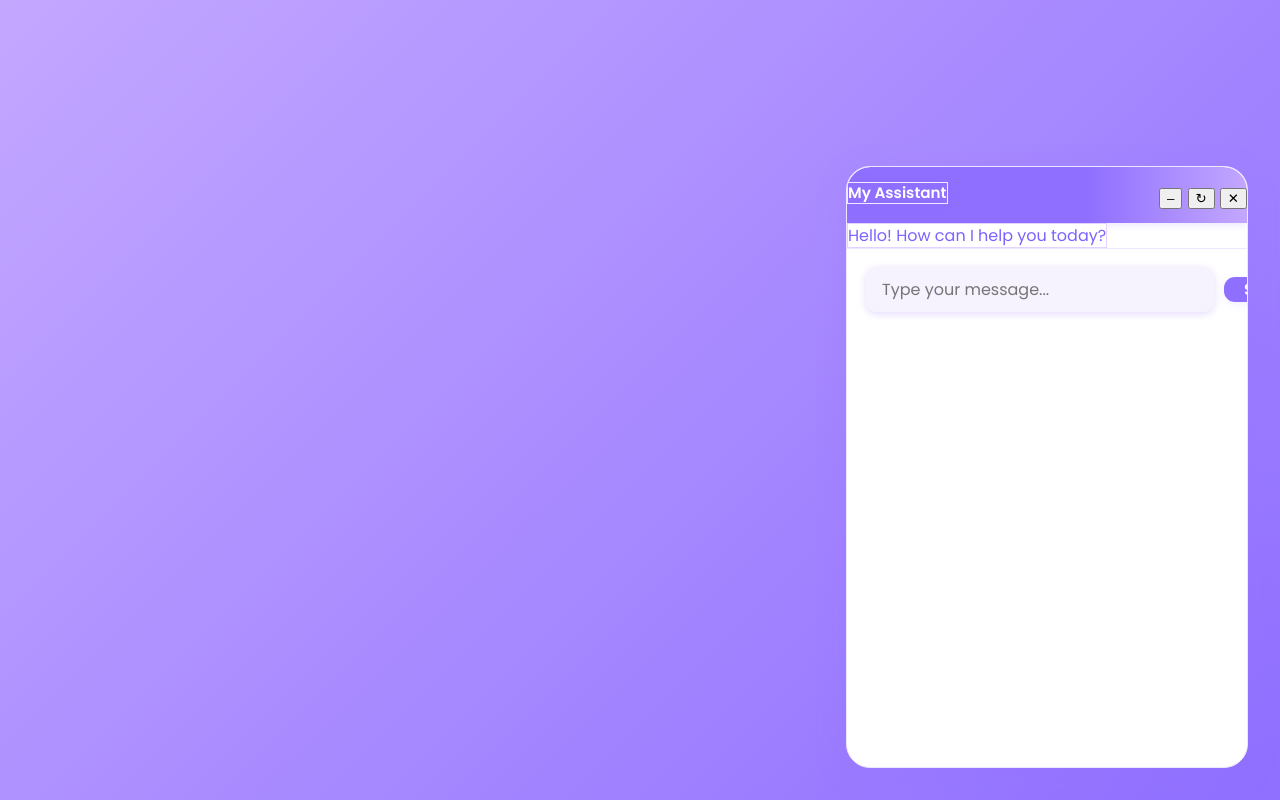
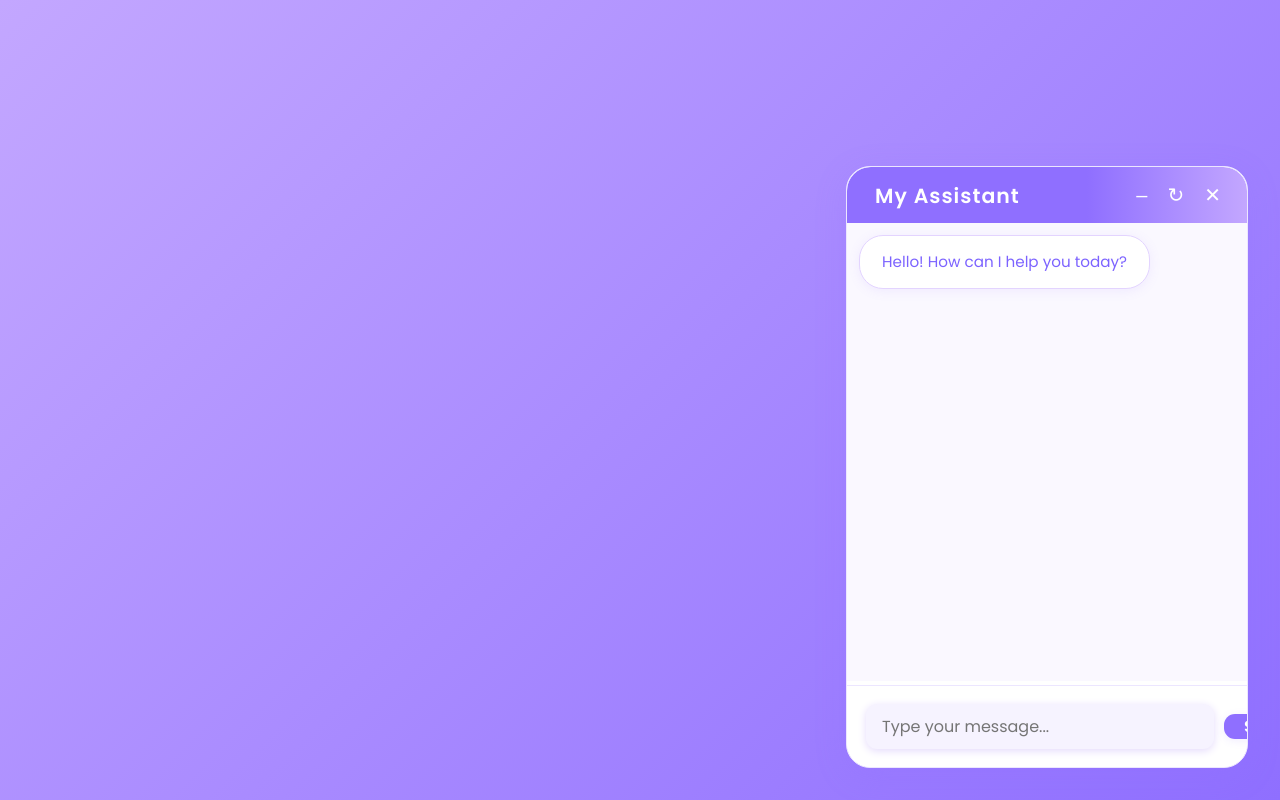
Before and after one commit to arulvelu21/n8n_digital_ocean, a plain HTML site: page index.html in a window 1280 px wide. Drawn offline with nearby package versions, Linux system fonts and the light colour scheme.

Commit message:
Revert to old

```diff
--- a/index.html
+++ b/index.html
@@ -19,7 +19,7 @@
       bottom: 32px;
       right: 32px;
       max-width: 400px;
-      width: 400px;
+      width: 100%;
       height: 600px;
       background: #fff;
       border-radius: 24px;
@@ -45,66 +45,63 @@
       height: 56px;
     }
     .chat-header-title {
-      @media (max-width: 900px) {
-        .chat-container {
-          position: fixed;
-          max-width: 100vw;
-          width: 100vw;
-          height: 100vh;
-          border-radius: 0;
-          bottom: 0;
-          right: 0;
-          left: 0;
-          top: 0;
+      padding-left: 28px;
+      font-size: 1.28rem;
+      font-weight: 600;
+      letter-spacing: 1px;
+      color: #fff;
+      flex: 1;
+      user-select: none;
     }
-        .chat-header {
-          border-radius: 0;
-          font-size: 1rem;
-          height: 48px;
+    .chat-header-actions {
+      display: flex;
+      align-items: center;
+      gap: 8px;
+      padding-right: 20px;
     }
-        .chat-header-title {
-          font-size: 0.98rem;
-          padding-left: 16px;
+    .chat-header-actions button {
+      background: none;
+      border: none;
+      color: #fff;
+      font-size: 20px;
+      cursor: pointer;
+      padding: 6px;
+      border-radius: 6px;
+      transition: background 0.2s;
+    }
+    .chat-header-actions button:hover {
+      background: rgba(255,255,255,0.12);
     }
     .chat-history {
-          min-height: 120px;
-          max-height: 60vh;
-          padding: 7px 7px 4px 7px;
-          gap: 6px;
+  flex: 1;
+  min-height: 420px;
+  max-height: 470px;
+  overflow-y: auto;
+  padding: 12px 12px 6px 12px;
+  background: #faf8ff;
+  display: flex;
+  flex-direction: column;
+  gap: 8px;
+  box-sizing: border-box;
+  margin-bottom: 4px;
+    }
+    .msg { margin-bottom: 0px; }
+    .msg-user {
+      text-align: right;
+      display: flex;
+      flex-direction: row-reverse;
+    }
+    .msg-bot {
+      text-align: left;
+      display: flex;
+      flex-direction: row;
     }
     .bubble {
-          font-size: 0.78rem;
-          padding: 6px 10px;
-        }
-        .chat-input {
-          padding: 7px;
-          border-radius: 0;
-          width: 100vw;
-          box-sizing: border-box;
-        }
-        .chat-input input {
-          font-size: 0.78rem;
-          padding: 5px 7px;
-          min-width: 0;
-        }
-        .chat-input button[type="submit"] {
-          font-size: 0.78rem;
-          padding: 0 8px;
-          max-width: 80px;
-          min-width: 50px;
-          height: 34px;
-        }
-        #typingIndicator {
-          font-size: 0.78rem !important;
-        }
-        .chatbot-icon {
-          width: 40px;
-          height: 40px;
-          font-size: 18px;
-          bottom: 10px;
-          right: 10px;
-        }
-      }
+      display: inline-block;
+      padding: 16px 22px;
+      border-radius: 24px;
+      max-width: 80%;
+      font-family: 'Poppins', sans-serif;
       font-size: 0.95rem;
       line-height: 1.3;
       box-shadow: 0 2px 12px rgba(143,111,255,0.10);
```
Lines whose indentation alone changed are shown as unchanged.
